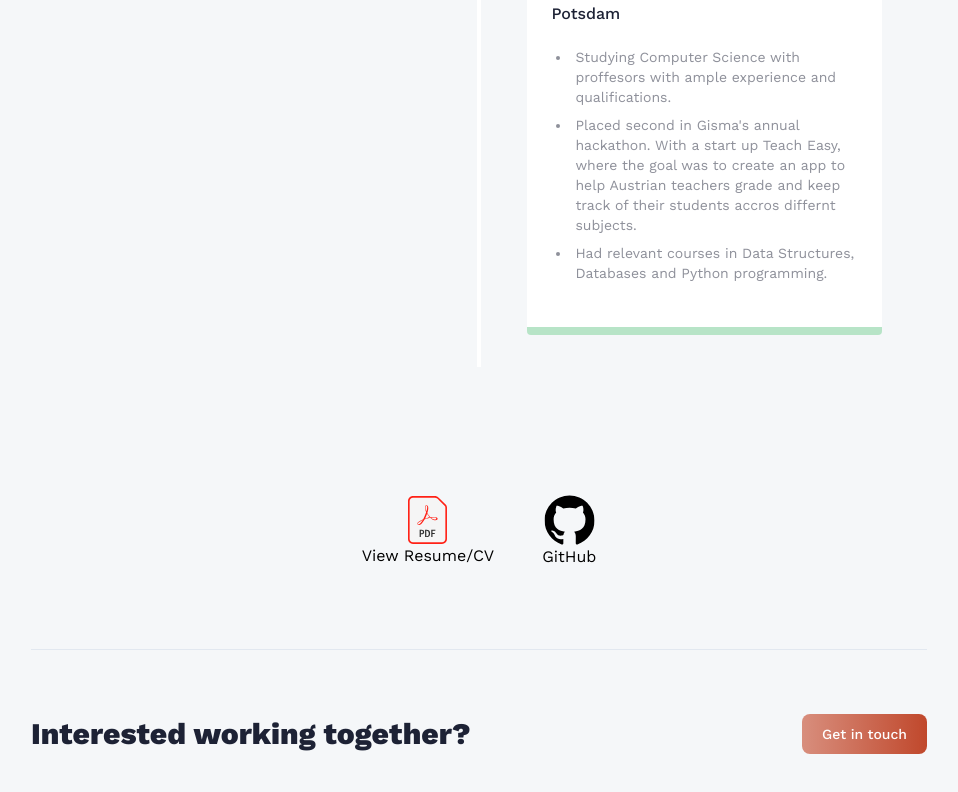
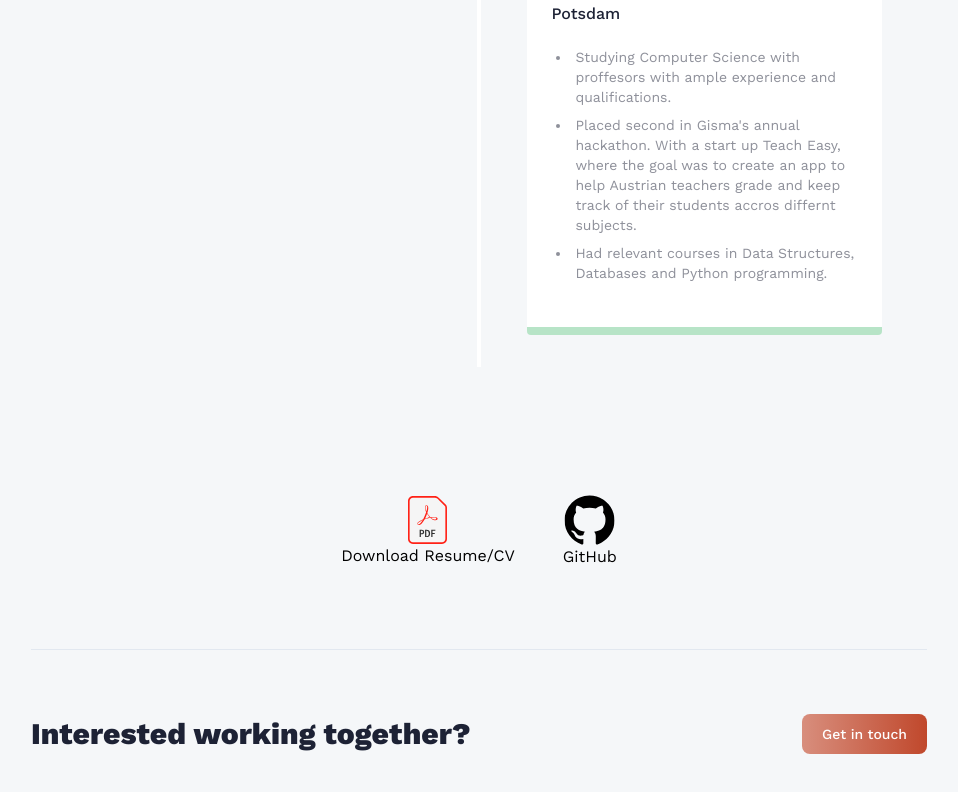
Before and after one commit to Mario-Albornoz/Portfolio, a React (Vite) app: page /about in a window 1280 px wide. Shown: the part 2869-3661 px from the top of the page, without its empty margins (161-1119 px from the left). Built offline with nearby package versions, Linux system fonts and the light colour scheme.

Commit message:
change pdf to download instead of view

```diff
--- a/src/pages/About.jsx
+++ b/src/pages/About.jsx
@@ -115,14 +115,14 @@ const About = () => {
       </div>
 
       <div className= 'w-full flex content-center md:flex-row flex-col sm:mt-16 my-20 gap-12 justify-center items-center'>
-        <a href={`${import.meta.env.BASE_URL}src/assets/files/Two_column_CV_template_with_ModernCV.pdf`} target="_blank" rel="noopener noreferrer">
+        <a href='src/assets/files/Two_column_CV_template_with_ModernCV.pdf' download>
           <h3 className='flex flex-col items-center'>
             <img
               src={pdf}
               alt=''
               className='w-12 h-12 object-contain'
             />
-            <span>View Resume/CV</span>
+            <span>Download Resume/CV</span>
           </h3>
         </a>
 
```
